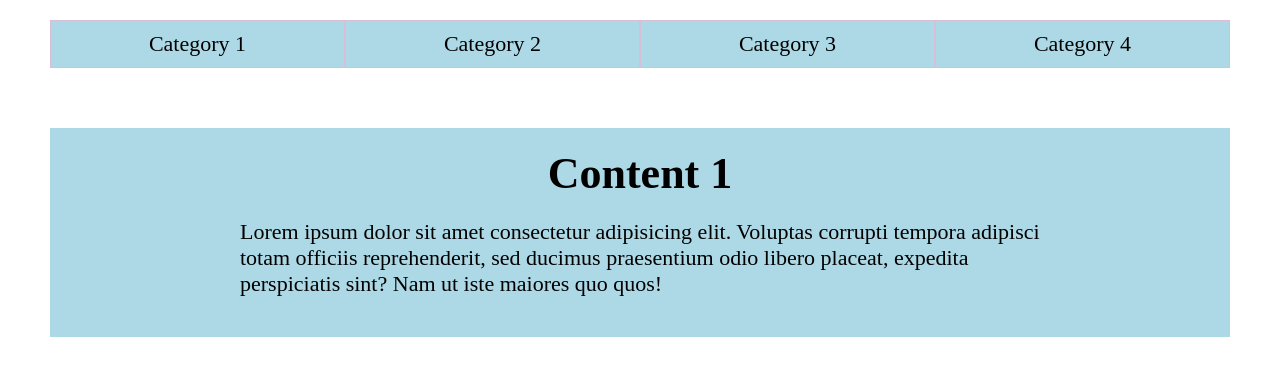
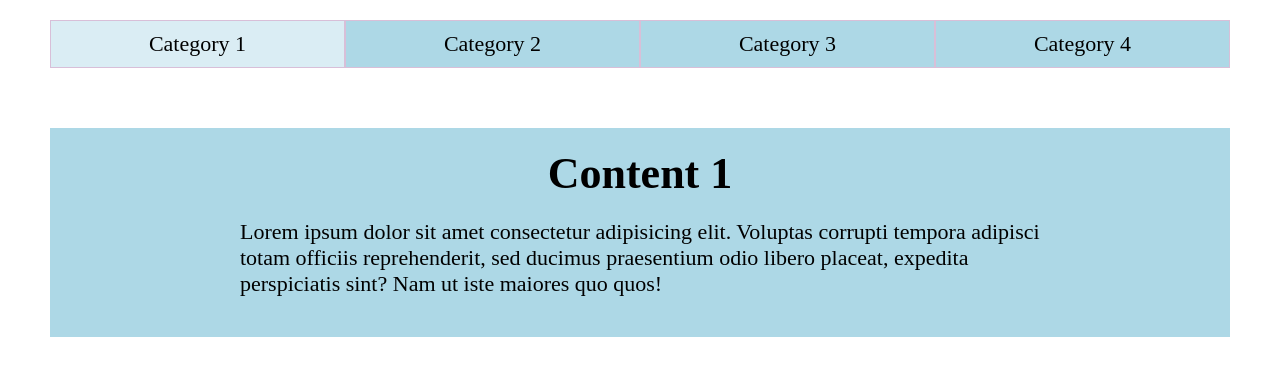
Before and after one commit to m1ghty07/tabs-module-js, a plain HTML site: page index.html in a window 1280 px wide. Drawn offline with Linux system fonts and the light colour scheme.

Commit message:
add active class

```diff
--- a/css/style.css
+++ b/css/style.css
@@ -80,6 +80,10 @@ body {
    background-color: rgba(173, 216, 230, 0.452);
 }
 
+.active {
+  background-color: rgba(173, 216, 230, 0.452);
+}
+
 .tabs__content {
   margin: 60px 0;
 }
--- a/js/main.js
+++ b/js/main.js
@@ -9,10 +9,14 @@ const tabs = (tabsSelector, tabsContentSelector) => {
     tabsContent.forEach(item => {
       item.style.display = 'none';
     });
+    tabs.forEach(item => {
+      item.classList.remove('active');
+    });
   }
 
   function displayContent(i = 0) {
     tabsContent[i].style.display = 'block';
+    tabs[i].classList.add('active');
   }
 
   hideContent();
```
